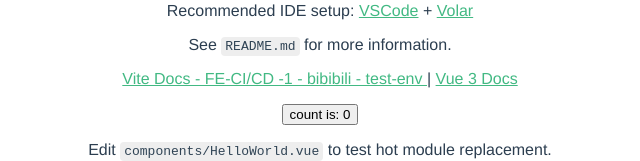
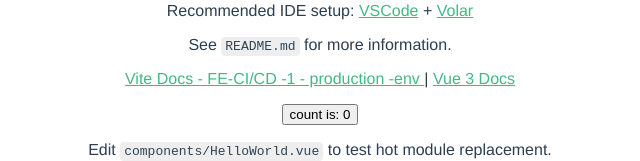
Before and after one commit to XiangBo-EvanZuo/vue-nestjs-ci-cd, a Vue app in the folder fe-end/: page / in a window 1280 px wide. Shown: the part 342-503 px from the top of the page, without its empty margins (320-960 px from the left). Built offline with nearby package versions, Linux system fonts and the light colour scheme; no server answers.

Commit message:
feat: styles

```diff
--- a/fe-end/src/components/HelloWorld.vue
+++ b/fe-end/src/components/HelloWorld.vue
@@ -1,7 +1,7 @@
 <!--
  * @Author: your name
  * @Date: 2022-04-01 14:07:24
- * @LastEditTime: 2022-04-07 12:23:13
+ * @LastEditTime: 2022-04-07 18:24:29
  * @LastEditors: Please set LastEditors
  * @Description: 打开koroFileHeader查看配置 进行设置: https://github.com/OBKoro1/koro1FileHeader/wiki/%E9%85%8D%E7%BD%AE
  * @FilePath: /vue-nestjs-ci-cd/fe-end/src/components/HelloWorld.vue
@@ -50,7 +50,7 @@ const getData = function() {
 
   <p>
     <a href="https://vitejs.dev/guide/features.html" target="_blank">
-      Vite Docs - FE-CI/CD -1 - bibibili - test-env
+      Vite Docs - FE-CI/CD -1 - production -env
     </a>
     |
     <a href="https://v3.vuejs.org/" target="_blank">Vue 3 Docs </a>
```
Also changed, not shown: 1 other file (tests, documents, lock files or other folders).
